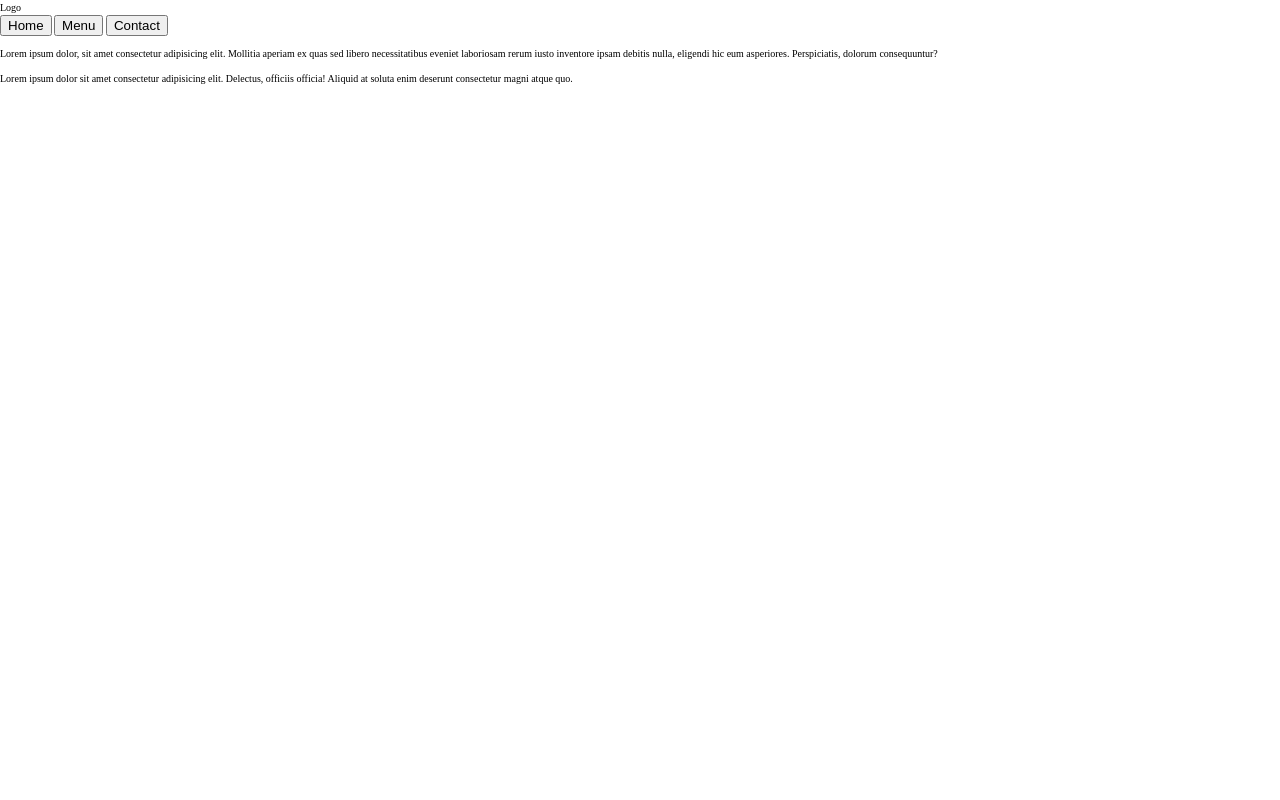
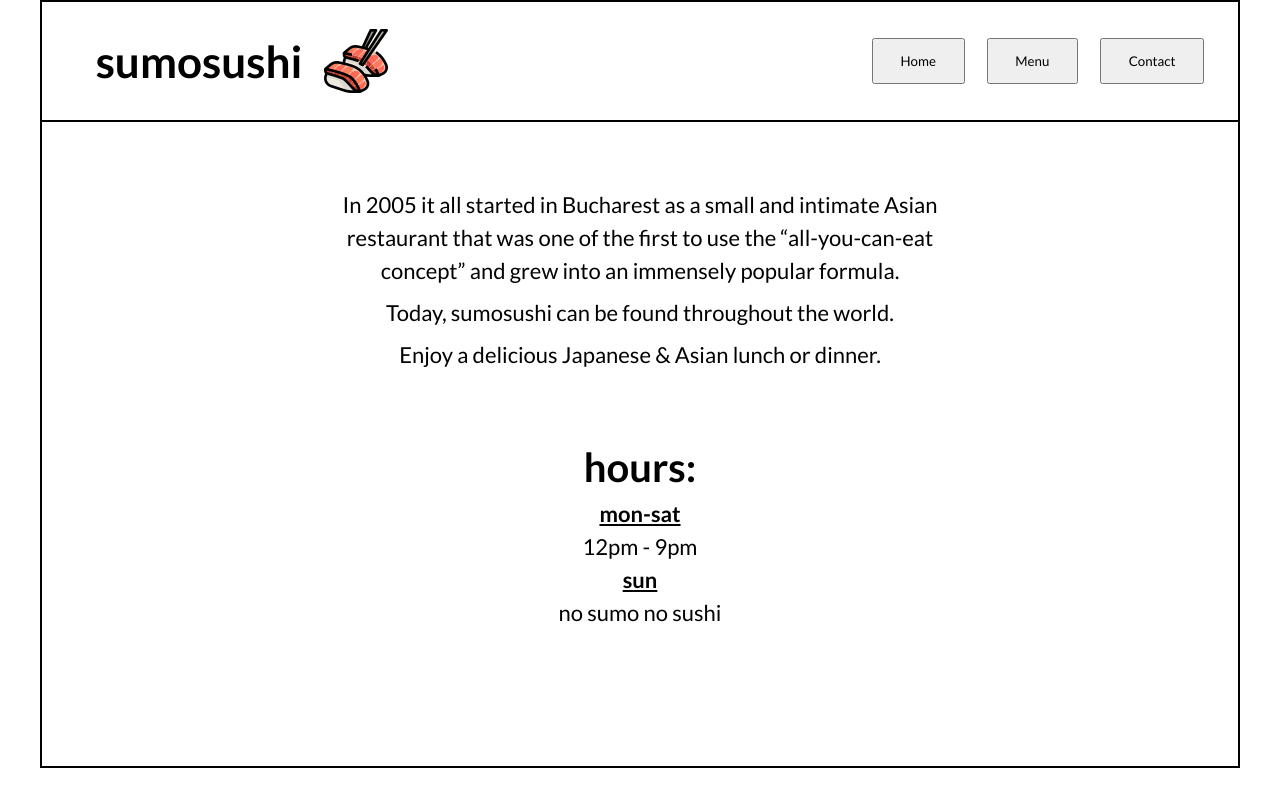
Before and after one commit to alexandroscharangionis/restaurant-page, a website built with webpack: page dist/index.html in a window 1280 px wide. Built offline with nearby package versions, Linux system fonts and the light colour scheme.

Commit message:
starting HTML structure + basic CSS styling

```diff
--- a/src/style.css
+++ b/src/style.css
@@ -1,3 +1,5 @@
+@import url("https://fonts.googleapis.com/css2?family=Lato:wght@300;400;700&display=swap");
+
 *,
 *::before,
 *::after {
@@ -14,8 +16,11 @@ h2,
 h3,
 h4,
 h5,
-p figure,
-picture {
+p,
+figure,
+picture,
+ul,
+ol {
   margin: 0;
   padding: 0;
 }
@@ -23,6 +28,10 @@ picture {
 body {
   line-height: 1.5;
   min-height: 100vh;
+  font-size: 1.6rem;
+  max-width: 120rem;
+  margin: 0 auto;
+  font-family: "Lato", sans-serif;
 }
 
 img,
@@ -30,3 +39,87 @@ picture {
   max-width: 100%;
   display: block;
 }
+/* ------------------------------- */
+
+:root {
+  --fontSize-med: 2.2rem;
+  --fontSize-huge: 4rem;
+  --mainPara__content-width: 40%;
+  --pad-sm: 1em 2em;
+  --pad-med: 1em 4em;
+  --pad-big: 1em 6em;
+  --gap-xsm: 0.4em;
+  --gap-sm: 1em;
+  --gap-med: 2em;
+  --gap-big: 4em;
+  --mar-sm: 2em;
+  --border: 2px solid #000;
+}
+
+/* ------------------------------- */
+#content {
+  font-size: var(--fontSize-med);
+  border: var(--border);
+}
+
+.flex {
+  display: flex;
+  align-items: center;
+  justify-content: center;
+}
+
+.header {
+  min-height: 15vh;
+  margin-bottom: var(--mar-sm);
+  border-bottom: var(--border);
+}
+
+.header__logo {
+  max-width: 40rem;
+  margin-right: auto;
+  gap: var(--gap-sm);
+  padding: var(--pad-big);
+}
+
+.header__tabs {
+  max-width: 40rem;
+  padding: var(--pad-big);
+  gap: var(--gap-sm);
+}
+
+.header__tabs--btn {
+  padding: var(--pad-sm);
+  font-family: inherit;
+}
+
+.main {
+  min-height: 75vh;
+  flex-direction: column;
+  text-align: center;
+  justify-content: flex-start;
+}
+
+.main__description {
+  flex-direction: column;
+  width: 62ch;
+  margin-bottom: var(--mar-sm);
+  padding: var(--pad-med);
+  gap: var(--gap-xsm);
+}
+
+.main__hours {
+  width: 50%;
+  flex-direction: column;
+}
+
+.main__hours h2 {
+  font-size: var(--fontSize-huge);
+}
+
+.main__hours--list {
+  list-style: none;
+}
+.main__hours--list-title {
+  text-decoration-line: underline;
+  font-weight: 700;
+}
```
Also changed, not shown: dist/index.html, src/img/icons8-sushi-64.png (added), 4 other files.
